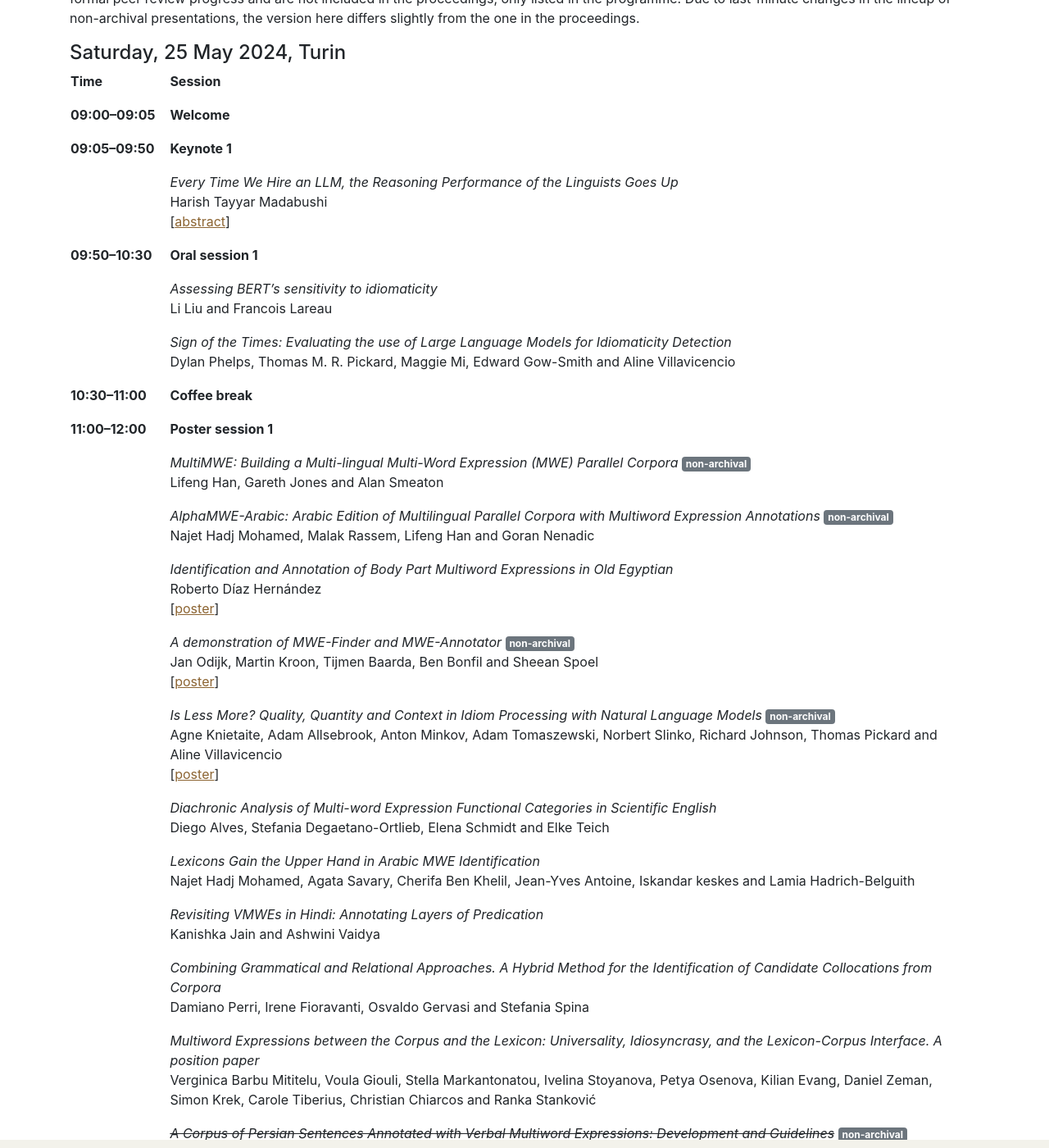
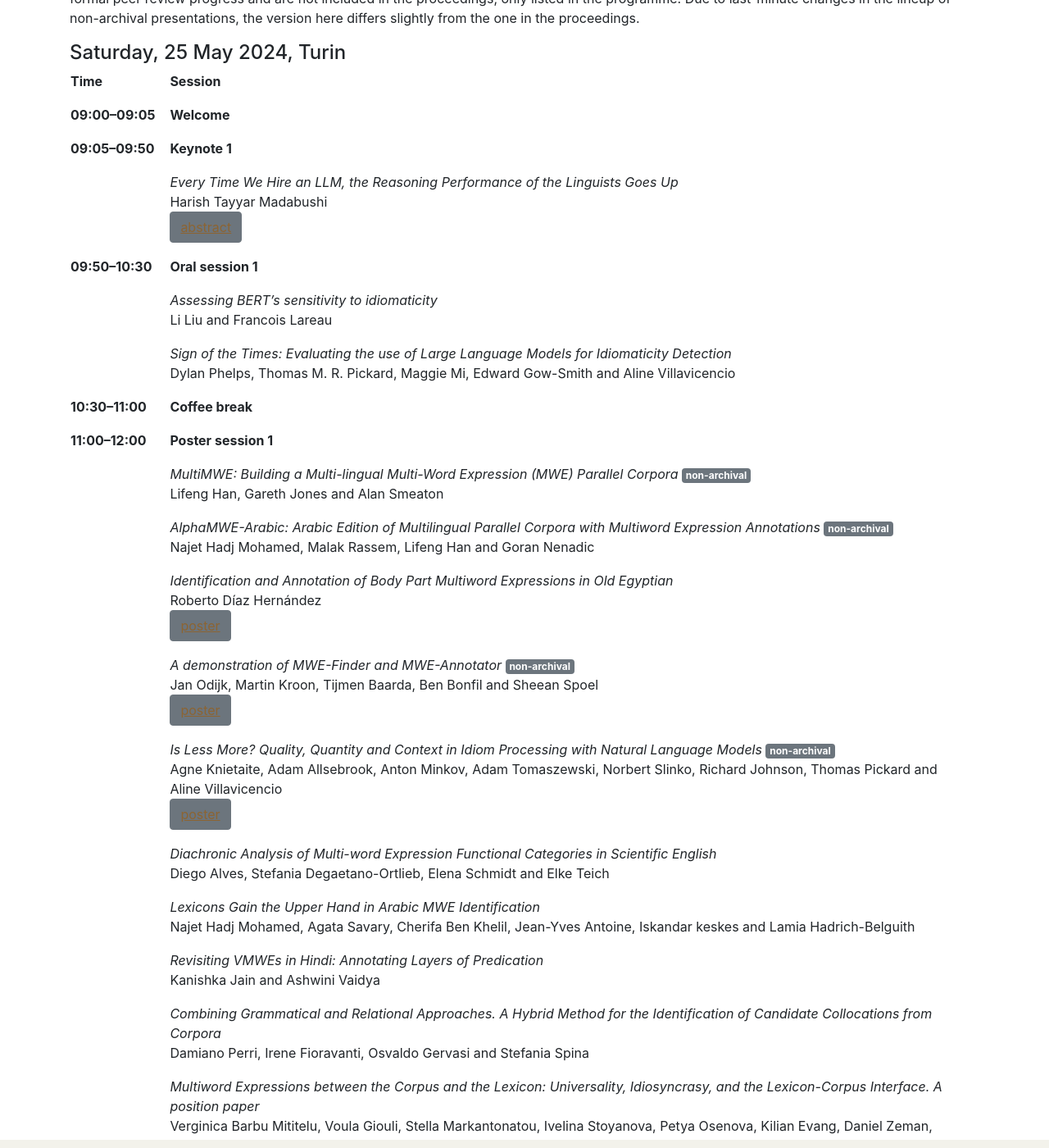
Before and after one commit to multiword/multiword.github.io, a Jekyll site: the page built from mweud2024/index.md, in a window 1280 px wide and 1400 px high, scrolled down 1398 px. Shown: the whole window at 82% size. Built offline with Jekyll 4.4.1, drawn with Linux system fonts in a browser that asks for light colours; comment, search, counter and statistics services are not loaded.

Commit message:
Use buttons for links to posters, abstracts, etc.

```diff
--- a/mweud2024/index.md
+++ b/mweud2024/index.md
@@ -99,7 +99,7 @@ proceedings.
         <td>
             <i>Every Time We Hire an LLM, the Reasoning Performance of the Linguists Goes Up</i><br>
             Harish Tayyar Madabushi<br>
-            [<a href="#madabushi">abstract</a>]
+            <a class="btn btn-small btn-secondary" href="#madabushi">abstract</a>
         </td>
     </tr>
     <tr>
@@ -147,7 +147,7 @@ proceedings.
         <td>
             <i>Identification and Annotation of Body Part Multiword Expressions in Old Egyptian</i><br>
             Roberto Díaz Hernández<br>
-            [<a href="posters/diaz-hernandez-2024-identification-poster.pdf">poster</a>]
+            <a class="btn btn-small btn-secondary" href="posters/diaz-hernandez-2024-identification-poster.pdf">poster</a>
         </td>
     </tr>
     <tr>
@@ -155,7 +155,7 @@ proceedings.
         <td>
             <i>A demonstration of MWE-Finder and MWE-Annotator</i> <span class="badge badge-secondary">non-archival</span><br>
             Jan Odijk, Martin Kroon, Tijmen Baarda, Ben Bonfil and Sheean Spoel<br>
-            [<a href="posters/odijk-etal-2024-demonstration-poster.pdf">poster</a>]
+            <a class="btn btn-small btn-secondary" href="posters/odijk-etal-2024-demonstration-poster.pdf">poster</a>
         </td>
     </tr>
     <tr>
@@ -163,7 +163,7 @@ proceedings.
         <td>
             <i>Is Less More? Quality, Quantity and Context in Idiom Processing with Natural Language Models</i> <span class="badge badge-secondary">non-archival</span><br>
             Agne Knietaite, Adam Allsebrook, Anton Minkov, Adam Tomaszewski, Norbert Slinko, Richard Johnson, Thomas Pickard and Aline Villavicencio<br>
-            [<a href="posters/knietaite-etal-2024-less-poster.pdf">poster</a>]
+            <a class="btn btn-small btn-secondary" href="posters/knietaite-etal-2024-less-poster.pdf">poster</a>
         </td>
     </tr>
     <tr>
@@ -253,7 +253,7 @@ proceedings.
         <td>
             <i>Using Universal Dependencies for testing hypotheses about communicative efficiency</i><br>
             Natalia Levshina<br>
-            [<a href="#levshina">abstract</a>]
+            <a class="btn btn-small btn-secondary" href="#levshina">abstract</a>
         </td>
     </tr>
     <tr>
@@ -347,7 +347,7 @@ proceedings.
         <td>
             <i>Synthetic-Error Augmented Parsing of Swedish as a Second Language: Experiments with Word Order</i><br>
             Arianna Masciolini, Emilie Francis and Maria Irena Szawerna<br>
-            [<a href="posters/masciolini-etal-2024-synthetic-poster.pdf">poster</a>]
+            <a class="btn btn-small btn-secondary" href="posters/masciolini-etal-2024-synthetic-poster.pdf">poster</a>
         </td>
     </tr>
     <tr>
@@ -376,7 +376,7 @@ proceedings.
         <td>
             <i>Domain-Weighted Batch Sampling for Neural Dependency Parsing</i><br>
             Jacob Striebel, Daniel Dakota and Sandra Kübler<br>
-            [<a href="posters/striebel-etal-2024-domain-poster.pdf">poster</a>]
+            <a class="btn btn-small btn-secondary" href="posters/striebel-etal-2024-domain-poster.pdf">poster</a>
         </td>
     </tr>
     <tr>
```
